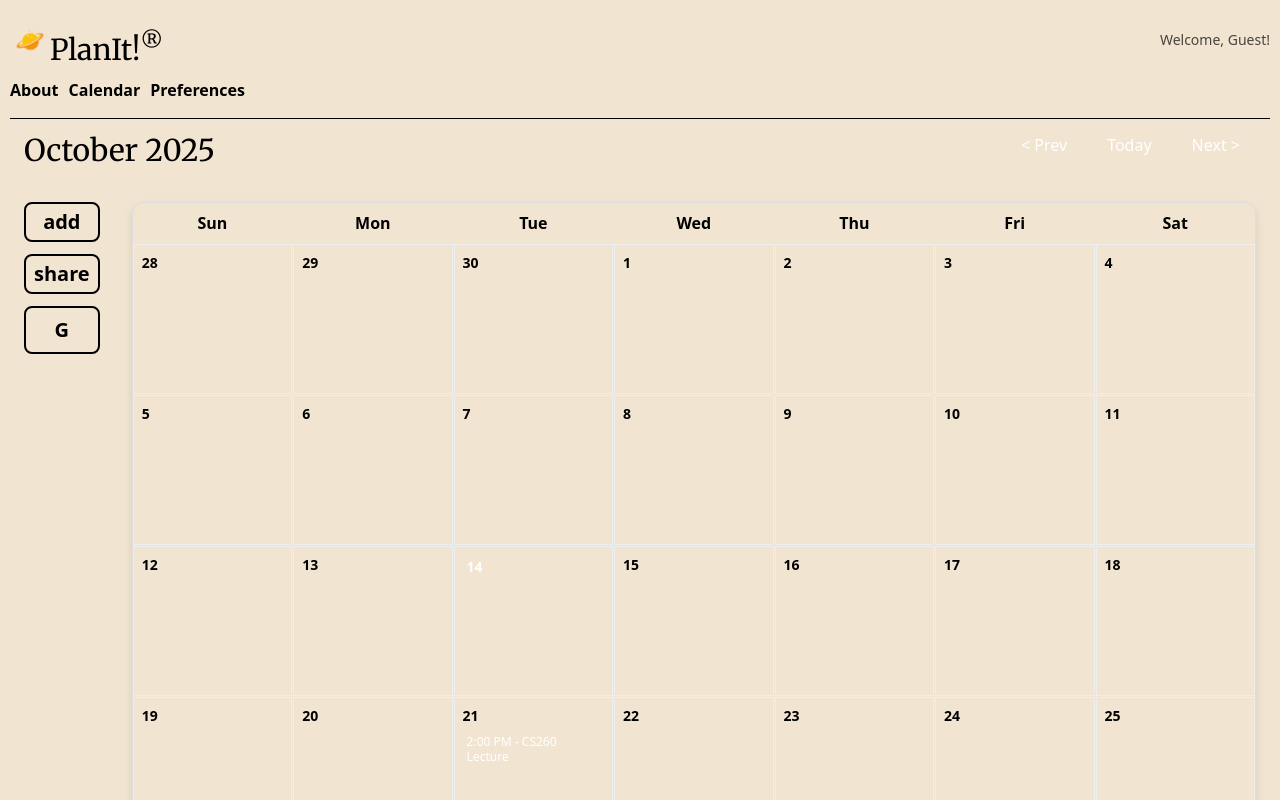
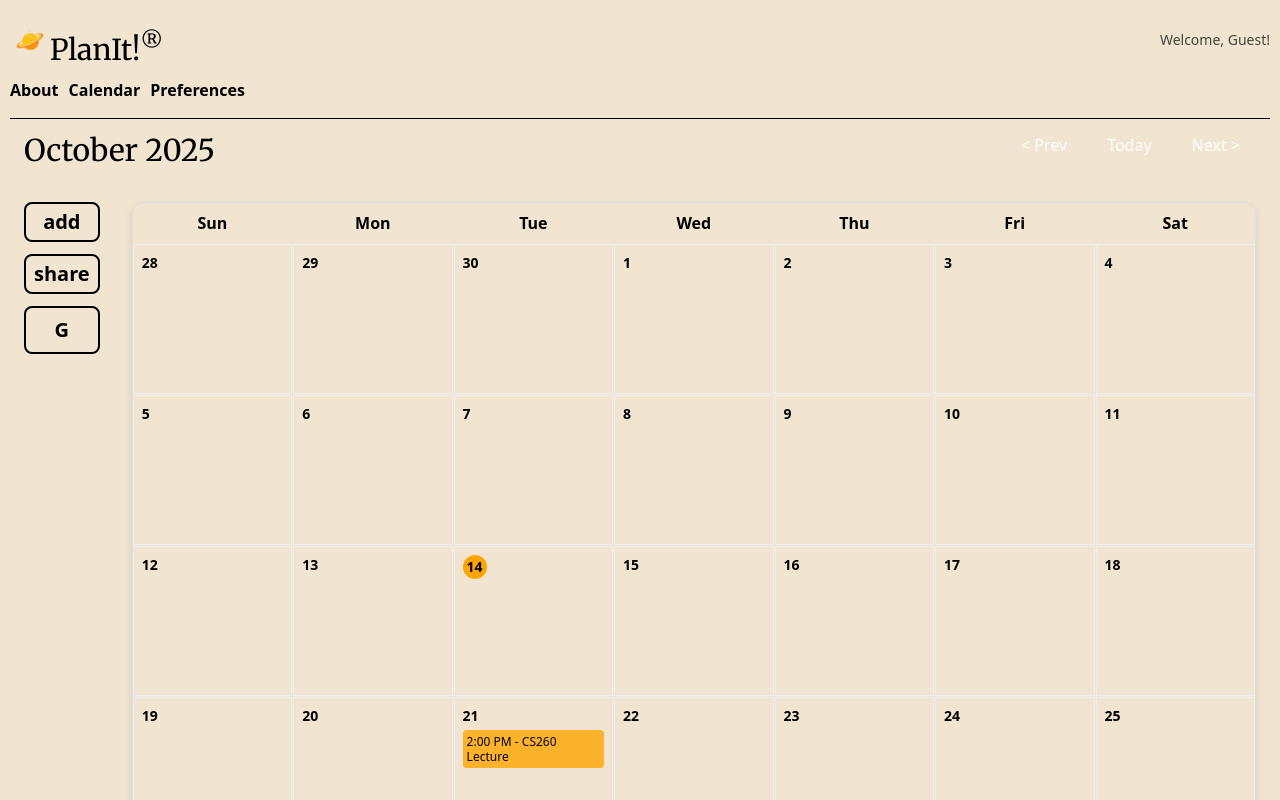
Before and after one commit to gzyjason/CS260-Project, a React (Vite) app in the folder planit-react/: page /calendar in a window 1280 px wide. Shown: the top 800 px of the page. Built offline with nearby package versions, Linux system fonts and the light colour scheme.

Commit message:
Added orange highlight for added events and their dates to make them much more readable.

```diff
--- a/planit-react/src/pages/Calendar.jsx
+++ b/planit-react/src/pages/Calendar.jsx
@@ -131,12 +131,12 @@ const Calendar = () => {
                                     key={`${dayObj.date.toISOString()}-${index}`}
                                     className={`${styles.calendarDay} ${dayCellStyle} p-1 md:p-2 cursor-pointer min-h-[100px] md:min-h-[150px] flex flex-col`}
                                 >
-                                    <span className={`font-bold text-xs md:text-sm self-start ${isToday ? 'bg-primary-brand text-white rounded-full w-5 h-5 md:w-6 md:h-6 flex items-center justify-center' : ''}`}>
+                                    <span className={`font-bold text-xs md:text-sm self-start ${isToday ? 'bg-[#FFA500] text-black rounded-full w-5 h-5 md:w-6 md:h-6 flex items-center justify-center' : ''}`}>
                                         {dayObj.date.getDate()}
                                     </span>
                                     <div className="flex-grow overflow-auto text-[10px] md:text-xs mt-1 space-y-1">
                                         {dayEvents.map(event => (
-                                            <div key={event.id} className="bg-primary-brand/80 text-white p-1 rounded leading-tight">
+                                            <div key={event.id} className="bg-[#FFA500]/80 text-black p-1 rounded leading-tight">
                                                 {event.date.toLocaleTimeString([], { hour: 'numeric', minute: '2-digit'})} - {event.title}
                                             </div>
                                         ))}
```
